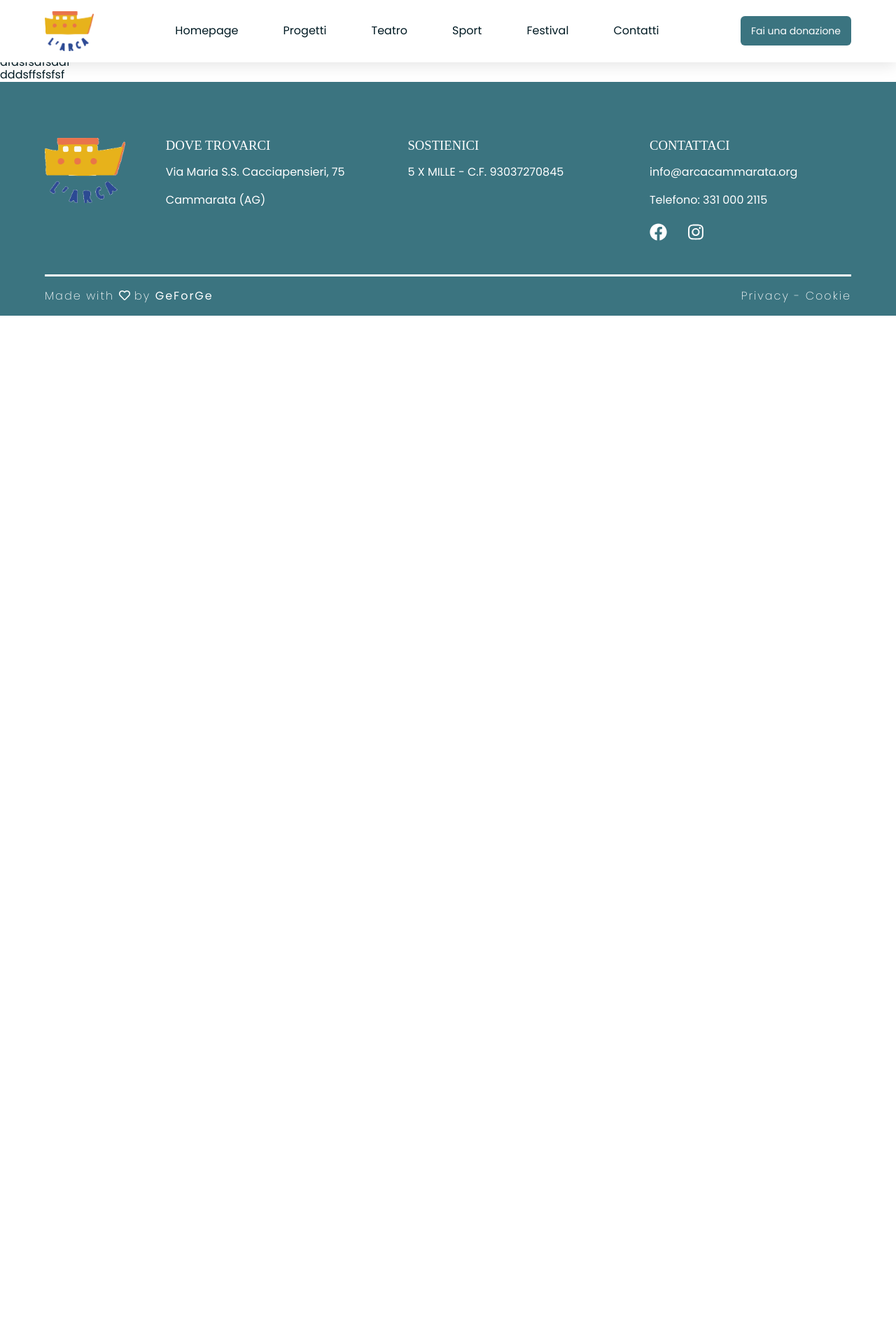
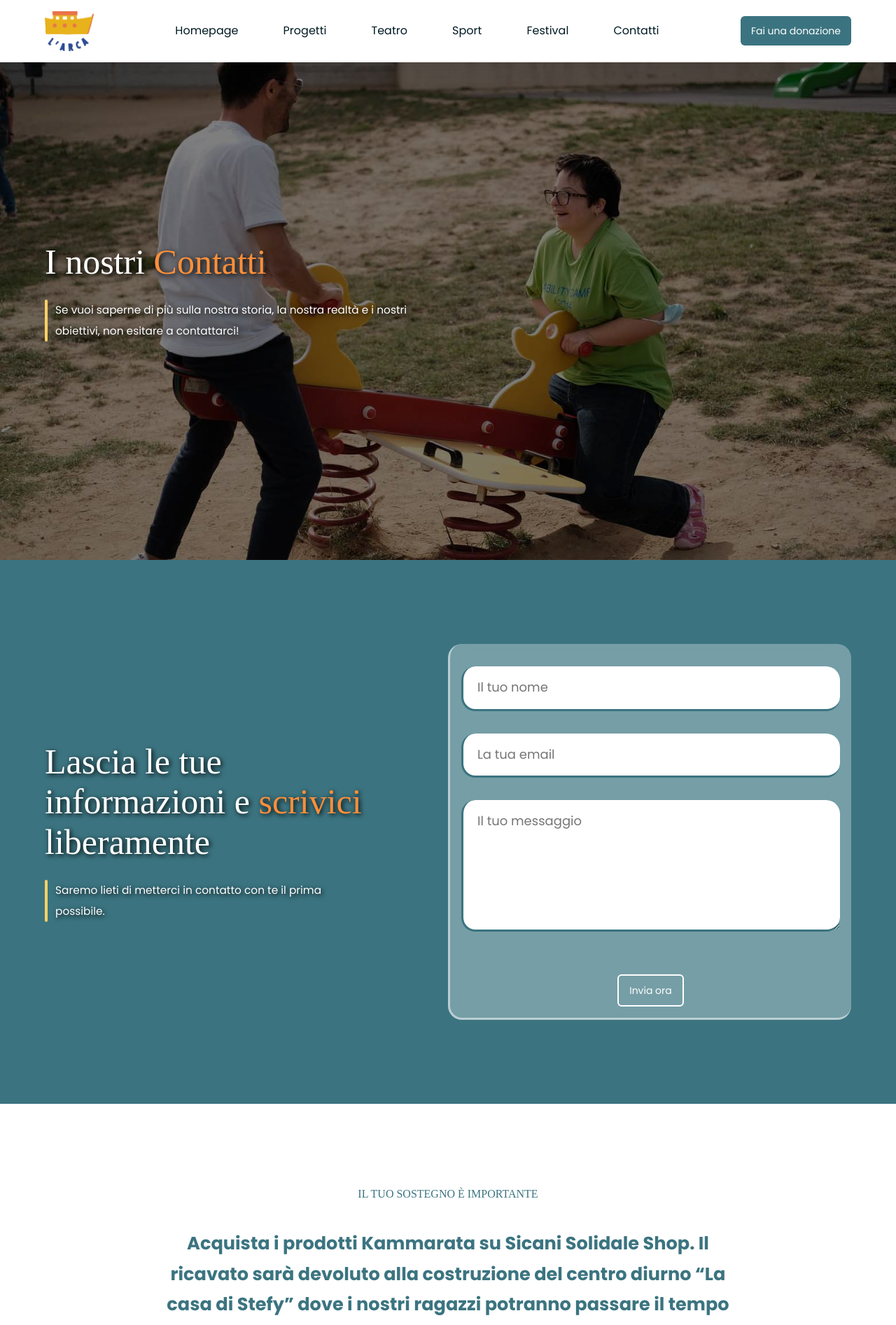
Before and after one commit to vitodigrigoli/nextjs-md-blog-with-transition, a Next.js app: page /contatti in a window 1280 px wide. Shown: the top 1893 px of the page at 70% size. Before the commit the page ends 800 px from the top, so only its background shows below. Built offline with nearby package versions, Linux system fonts and the light colour scheme; a web font is replaced by a local one.

Commit message:
add form and fix banner at _app

```diff
--- a/components/Banner.js
+++ b/components/Banner.js
@@ -1,6 +1,6 @@
 import Button from  './Button'
 
-export default function Banner({title, text, withButton}){
+export default function Banner({title, text, link, withButton}){
 	return(
 		<section className="banner">
 			<div className="container">
@@ -12,7 +12,7 @@ export default function Banner({title, text, withButton}){
 			{
 				withButton &&
 				<div className="banner__cta">
-					<Button text="Call to action" link="/" isLight/>
+					<Button text="Aiutaci ora" link={link} isLight />
 				</div>
 			}
 		</section>
--- a/components/Button.js
+++ b/components/Button.js
@@ -1,6 +1,6 @@
 import Link from 'next/link'
 
-export default function Button({text, link, isLight, isWhite}){
+export default function Button({text, link="", isLight, isWhite}){
 	return(
 		<Link href={link}>
 			<a className={`button ${isLight? 'button--light' : ''} ${isWhite? 'button--white' : ''} `}>{text}</a>
--- /dev/null
+++ b/components/Form.js
@@ -0,0 +1,26 @@
+import Image from "next/image";
+import cover from '/public/referal.jpg'
+
+export default function Form( {handleChange, handleSubmit, title, data} ){
+
+	return(
+		<section className="contact">
+			<div className="container">
+				<div className="contact__text">
+					<div className="wrapper">
+						<h2>Lascia le tue informazioni e <span className="orange">scrivici</span> liberamente</h2>
+						<p className='dash dash--yellow'>Saremo lieti di metterci in contatto con te il prima possibile.</p>
+					</div>
+				</div>
+				<form action="" className="contact__form" onSubmit={handleSubmit}>
+					<input className="contact__form__input" name="name" value={data.name} type="text" placeholder={"Il tuo nome"} onChange={handleChange}/>
+					<input className="contact__form__input" name="email" value={data.email}  type="text" placeholder={"La tua email"} onChange={handleChange} />
+					<textarea className="contact__form__input contact__form__textarea" rows="7" cols="50" name="message" value={data.message}  type="textarea" placeholder={"Il tuo messaggio"} onChange={handleChange}/>
+					<input type="submit" className={"button button--white"} value={"Invia ora"} />
+				</form>
+			</div>
+
+		</section>
+
+	)
+}
--- a/components/Navbar.js
+++ b/components/Navbar.js
@@ -29,7 +29,7 @@ export default function Navbar(){
 						<li><Link href="/teatro"><a onClick={toggleMenu}>Teatro</a></Link></li>
 						<li><Link href="/sport"><a onClick={toggleMenu}>Sport</a ></Link></li>
 						<li><Link href="/festival"><a onClick={toggleMenu}>Festival</a></Link></li>
-						<li><Link href="#contatti"><a onClick={toggleMenu}>Contatti</a></Link></li>
+						<li><Link href="/contatti"><a onClick={toggleMenu}>Contatti</a></Link></li>
 					</ul>
 				</div>
 				<div className='navbar__cta'>
--- a/components/VerticalSlider.js
+++ b/components/VerticalSlider.js
@@ -10,7 +10,7 @@ gsap.registerPlugin(ScrollTrigger);
 gsap.defaults({ease: "none", duration: 3})
 
 
-export default function VerticalSlider({title, text, withButton}){
+export default function VerticalSlider({title, text, link, withButton}){
 
 	let col_up = useRef(null)
 	let col_down = useRef(null)
@@ -39,7 +39,7 @@ export default function VerticalSlider({title, text, withButton}){
 					<h2 dangerouslySetInnerHTML={ {__html: title}}/>
 					<p className='dash dash--yellow'>{text}</p>
 					{
-						withButton &&	<Button text="Scopri i progetti" link="/" isWhite/>
+						withButton &&	<Button text="Scopri di più" link={link} isWhite/>
 					}
 				</div>
 				<div className="v-slider__images">
--- a/pages/_app.tsx
+++ b/pages/_app.tsx
@@ -3,9 +3,15 @@ import type { AppProps } from "next/app"
 import "normalize.css"
 import Navbar from "../components/Navbar"
 import Footer from "../components/Footer"
+import Banner from "../components/Banner"
 import { animations } from "../lib/animations"
 import "../styles/globals.css"
 
+const bannerText = {
+    title: "Il tuo sostegno è importante",
+    text: "Acquista i prodotti Kammarata su Sicani Solidale Shop. Il ricavato sarà devoluto alla costruzione del centro diurno “La casa di Stefy” dove i nostri ragazzi potranno passare il tempo impegnati in diverse attività di gruppo. Abbiamo fatto molto, ma con il tuo aiuto possiamo fare di più.",
+    link: "https://www.sicanisolidaleshop.com/"
+}
 
 function MyApp({ Component, pageProps, router }: AppProps) {
   const anim_type = 2;
@@ -30,11 +36,11 @@ function MyApp({ Component, pageProps, router }: AppProps) {
             transition={animation.transition}
           >
             <Component {...pageProps} />
+              <Banner title={bannerText.title} text={bannerText.text} link={bannerText.link} withButton />
               <Footer/>
           </m.div>
         </AnimatePresence>
       </LazyMotion>
-
     </div>
   );
 }
--- a/pages/contatti.js
+++ b/pages/contatti.js
@@ -1,12 +1,62 @@
+import Hero from "../components/Hero";
+import cover from "../public/referal.jpg";
+import Banner from "../components/Banner";
+import Form from "../components/Form";
+import {useState} from "react";
+
+
+const HeroText = {
+	title: 'I nostri <span class="orange">Contatti</span>',
+	text: "Se vuoi saperne di più sulla nostra storia, la nostra realtà e i nostri obiettivi, non esitare a contattarci!"
+}
+
+const bannerText = {
+	title: "Lorem ipsum dolor sit amet [25]",
+	text: "Vestibulum porttitor nisl eget nulla vulputate, a maximus dolor ultricies. Cras ut nulla nec turpis porttitor dictum. Ut id dictum erat. [250]"
+}
+
+const formText = {
+	title: "Lorem ipsum dolor sit amet [25]",
+	text: "Vestibulum porttitor nisl eget nulla vulputate, a maximus dolor ultricies. Cras ut nulla nec turpis porttitor dictum. Ut id dictum erat. [250]"
+}
+
+
+
 export default function Contatti(){
+
+	const [email, setEmail] = useState({
+		name: '',
+		email: '',
+		message: ''
+	})
+
+	const handleSubmit = ( event ) =>{
+		event.preventDefault()
+
+		console.log("il messaggio è stato inviato correttamente")
+		console.table(email)
+
+		setEmail({
+			name: '',
+			email: '',
+			message: '',
+		})
+	}
+
+	const handleChange = ( event ) =>{
+		event.persist()
+
+		setEmail({
+			...email,
+			[event.target.name]: event.target.value
+		})
+	}
+
+
 	return(
-		<main>
-			<article className="article">
-				dfasfsafsadf
-			</article>
-			<aside>
-				dddsffsfsfsf
-			</aside>
-		</main>
+		<>
+			<Hero title={HeroText.title} text={HeroText.text} media={cover} />
+			<Form title={formText.title} data={email} handleChange={handleChange} handleSubmit={handleSubmit}/>
+		</>
 	)
 }
--- a/styles/globals.css
+++ b/styles/globals.css
@@ -69,7 +69,7 @@ hr{display: block; width: 80%; position: relative; margin: 30px auto; height: 2p
 
 /* Button
 ------------------------------------------------------------------------- */
-.button{display: inline-block; background-color: var(--blue); padding: 13px 15px; border-radius: 6px; color: white; font-size: 14px;transition: 0.3s; margin-top: 5vh;}
+.button{display: inline-block; background-color: var(--blue); padding: 13px 15px; border-radius: 6px; color: white; font-size: 14px;transition: 0.3s; margin-top: 5vh; cursor: pointer}
 
 .button--light{ border: 2px solid var(--blue); background-color: transparent; color: var(--blue); }
 .button--light:hover{background-color: var(--blue); color: white;}
@@ -286,11 +286,24 @@ hr{display: block; width: 80%; position: relative; margin: 30px auto; height: 2p
 }
 
 
+/* Form
+------------------------------------------------------------------------- */
+.contact{ padding-top: 15vh; padding-bottom: 15vh;  background-color: var(--blue) }
+.contact .container { display: flex; justify-content: space-between; flex-wrap: wrap }
+.contact__text{text-shadow: 2px 2px 7px black;width: 40%; color: white; display: flex; align-items: center}
+.contact__text h2{font-size: clamp(30px, 6vw, 50px); }
+.contact__text p{font-size: clamp(14px, 1.2vw, 20px);}
+.contact__form{ backdrop-filter: blur(15px); background-color: rgba(255, 255, 255, 0.3); width: 50%; border-bottom: 3px solid rgba(255, 255, 255, 0.5); border-left: 3px solid rgba(255, 255, 255, 0.5);  border-radius: 20px; padding: 2vh; text-align: center}
+.contact__form__input{  border: none; border-left: 3px solid var(--blue); border-bottom: 3px solid var(--blue);  border-radius: 20px; width: 100%; font-size: 18px; margin: 2vh 0; outline: none; padding: 20px; }
+.contact__form__textarea { }
 
 
+@media (max-width: 768px) {
+  .contact__text,
+  .contact__form{width: 100%}
 
-
-
+  .contact__form{margin-top: 5vh}
+}
 
 
 
```
Also changed, not shown: pages/index.js (+7 -9 lines).
